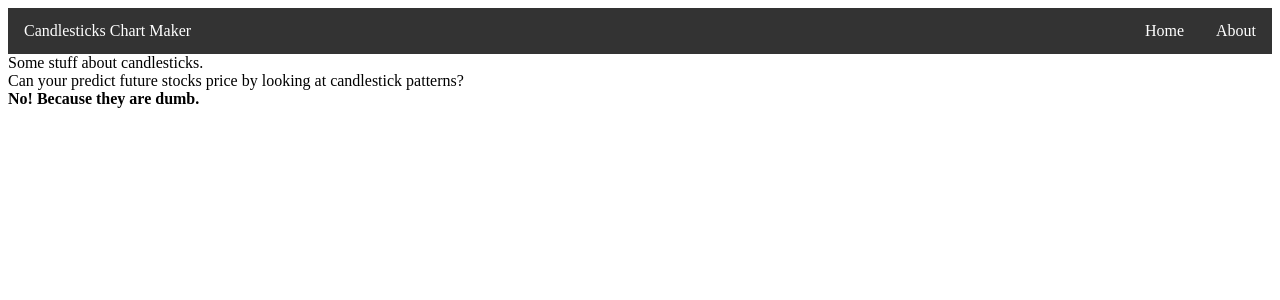
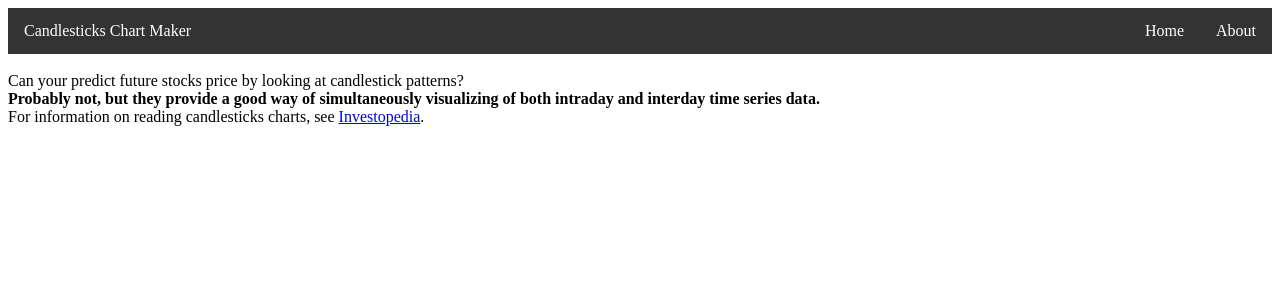
Before and after one commit to edkrueger/candlesticks, a Flask app: page /about in a window 1280 px wide. Shown: the top 300 px of the page. Run offline with Flask 2, Linux system fonts and the light colour scheme.

Commit message:
Changed text for about page

```diff
--- a/templates/about.html
+++ b/templates/about.html
@@ -1,6 +1,9 @@
 {%extends "layout.html"%}
 {%block content%}
-Some stuff about candlesticks.
 <br>Can your predict future stocks price by looking at candlestick patterns?
-<br><strong>No! Because they are dumb.</strong>
+<br><strong>
+	Probably not, but they provide a good way of simultaneously visualizing of both intraday and interday time series data.
+	</strong>
+<br>For information on reading candlesticks charts, see <a href="https://www.investopedia.com/articles/technical/02/121702.asp">Investopedia</a>.
+
 {%endblock%}
```
